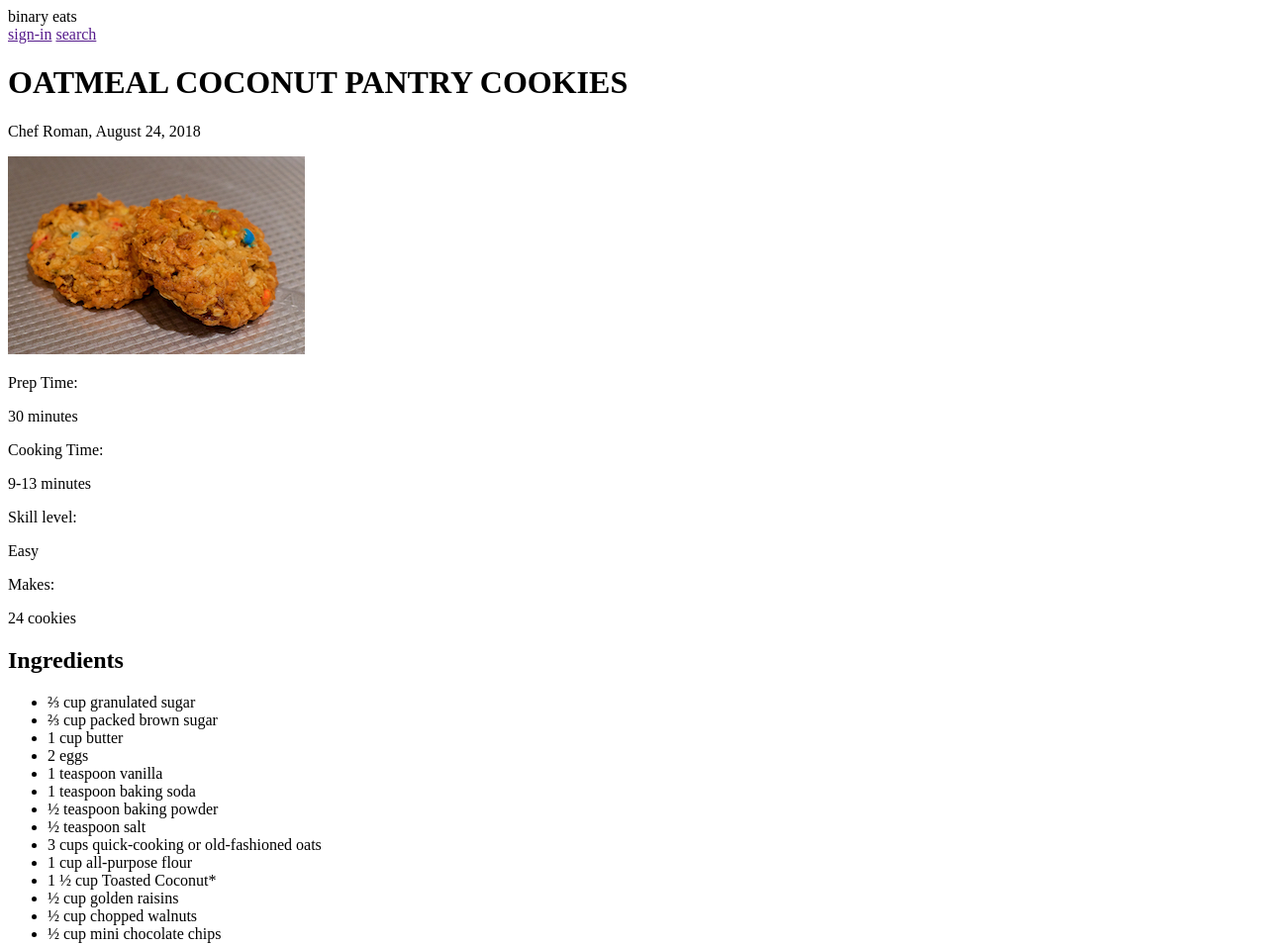
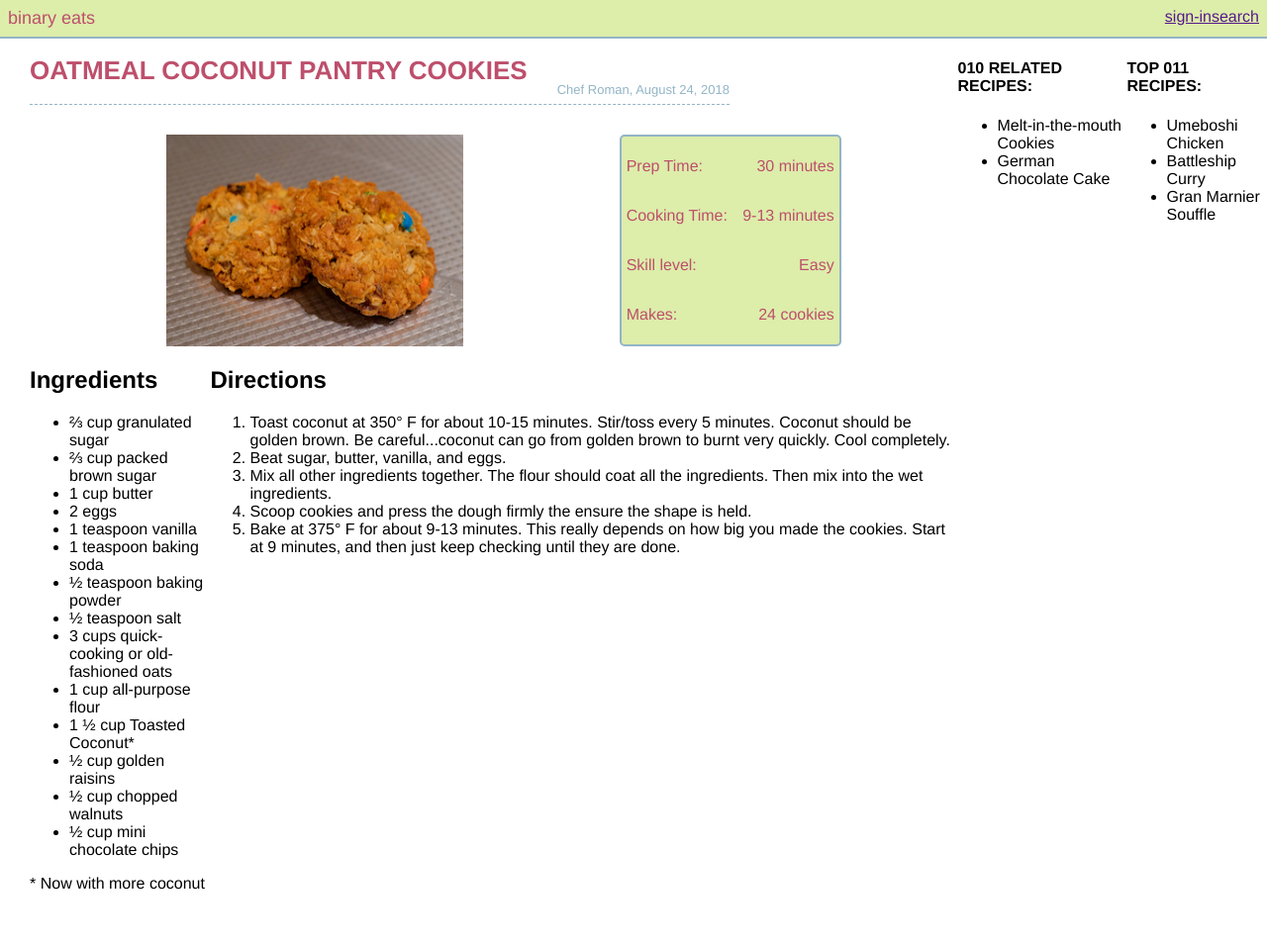
Before and after one commit to pesto-students/p14-tanish-shah-devwithsmile, a plain HTML site: page Week-4/recipe_with_flexBox/index.html in a window 1280 px wide. Shown: the top 956 px of the page at 99% size. After the commit the page ends 918 px from the top, so only its background shows below. Drawn offline with Linux system fonts and the light colour scheme.

Commit message:
recipe  assignment

```diff
--- a/Week-4/recipe_with_flexBox/styles.css
+++ b/Week-4/recipe_with_flexBox/styles.css
@@ -1,115 +1,111 @@
-<!DOCTYPE html>
-<html lang="en">
+/* Add your styles here */
 
-<head>
-    <meta charset="UTF-8">
-    <title>binary eats - Oatmeal Coconut Pantry Cookies</title>
-    <link href="styles.css" rel="stylesheet">
-</head>
+/* Given CSS rules below */
+body {
+    margin: 0;
+    font-family: Helvetica, sans-serif;
+}
 
-<body>
-    <header>
-        <div class="logo">binary eats</div>
-        <div class="not-logo">
-            <a href="">sign-in</a>
-            <a href="">search</a>
-        </div>
-    </header>
+header {
+    border-bottom: 2px solid #93B5C6;
+    background-color: #DDEDAA;
+    padding: 8px;
+    display: flex;
+    justify-content: space-between;
+}
 
-    <div class="content">
+.logo {
+    color: #BD4F6C;
+    font-size: 18px;
+   }
 
-        <div class="main-content">
+ .not-logo{
+    display: flex;
+    justify-content:flex-end;
 
-            <div class="title">
-                <h1>OATMEAL COCONUT PANTRY COOKIES</h1>
-                <p>Chef Roman, August 24, 2018</p>
-            </div>
+ }
 
-            <div class="summary">
-                <img src="oatmealCookie_small.jpg" alt="Photo of two of the world's best oatmeal cookies">
+ .content {
+    margin-left: 30px;
+    display: flex;
+    flex-wrap: wrap;
+ }
 
-                <div>
-                    <div>
-                        <p>Prep Time:</p>
-                        <p>30 minutes</p>
-                    </div>
+ .title {
+    border-bottom: 1px dashed #93B5C6;
+    font-size: small;
+    display: flex;
+    align-items: baseline;
+ }
 
-                    <div>
-                        <p>Cooking Time:</p>
-                        <p>9-13 minutes</p>
-                    </div>
+ .title h1 {
+    color: #BD4F6C;
+ }
 
-                    <div>
-                        <p>Skill level:</p>
-                        <p>Easy</p>
-                    </div>
+ .title p {
+    color: #93B5C6;
+    margin-left: 30px;
+    position: relative;
+    top:15px;
 
-                    <div>
-                        <p>Makes:</p>
-                        <p>24 cookies</p>
-                    </div>
-                </div>
 
-            </div>
+ }
 
-            <div class="idclass">
-                <div class="ingredients">
-                    <h2>Ingredients</h2>
-                    <ul>
-                        <li>⅔ cup granulated sugar</li>
-                        <li>⅔ cup packed brown sugar</li>
-                        <li>1 cup butter</li>
-                        <li>2 eggs</li>
-                        <li>1 teaspoon vanilla</li>
-                        <li>1 teaspoon baking soda</li>
-                        <li>½ teaspoon baking powder</li>
-                        <li>½ teaspoon salt</li>
-                        <li>3 cups quick-cooking or old-fashioned oats</li>
-                        <li>1 cup all-purpose flour</li>
-                        <li>1 ½ cup Toasted Coconut*</li>
-                        <li>½ cup golden raisins</li>
-                        <li>½ cup chopped walnuts</li>
-                        <li>½ cup mini chocolate chips</li>
-                    </ul>
-                    <p>* Now with more coconut</p>
-                </div>
+ .summary {
+    margin-top: 30px;
+    display: flex;
+    justify-content: space-evenly;
+    flex-grow: 1;
+    flex-basis: 100%;
+ }
 
-                <div class="directions">
-                    <h2>Directions</h2>
-                    <ol>
-                        <li>Toast coconut at 350° F for about 10-15 minutes. Stir/toss every 5 minutes. Coconut should be
-                            golden brown. Be careful...coconut can go from golden brown to burnt very quickly. Cool
-                            completely.</li>
-                        <li>Beat sugar, butter, vanilla, and eggs.</li>
-                        <li>Mix all other ingredients together. The flour should coat all the ingredients. Then mix into the
-                            wet ingredients.</li>
-                        <li>Scoop cookies and press the dough firmly the ensure the shape is held.</li>
-                        <li>Bake at 375° F for about 9-13 minutes. This really depends on how big you made the cookies.
-                            Start at 9 minutes, and then just keep checking until they are done.</li>
-                    </ol>
-                </div>
-            </div>
-        </div>
+ .summary > div {
+    background-color: #DDEDAA;
+    border: 2px solid #93B5C6;
+    border-radius: 5px;
+    color: #BD4F6C;
+    padding: 5px;
+    width: 210px;
+    position: relative;
+    left: 20px;
+ }
 
-        <div class="related-content">
-            <div>
-                <h4>010 RELATED RECIPES:</h4>
-                <ul>
-                    <li>Melt-in-the-mouth Cookies</li>
-                    <li>German Chocolate Cake</li>
-                </ul>
-            </div>
-            <div>
-                <h4>TOP 011 RECIPES:</h4>
-                <ul>
-                    <li>Umeboshi Chicken</li>
-                    <li>Battleship Curry</li>
-                    <li>Gran Marnier Souffle</li>
-                </ul>
-            </div>
-        </div>
-    </div>
+ .summary > div >div{
+    display: flex;
+    justify-content: space-between;
+ }
 
-</body>
 
-</html>
+
+ .related-content {
+   margin: 0%;
+    display: flex;
+    flex-grow: 1;
+    flex-basis: 20%;
+
+ }
+
+ .main-content{
+    display: flex;
+    flex-wrap: wrap;
+    flex-grow: 1;
+    flex-basis: 70%;
+ }
+
+ .direction{
+    display: flex;
+    flex-grow: 1;
+    flex-basis: 45%;
+    position: relative;
+    left: 10%;
+ }
+
+ .idclass{
+    display: flex;
+    flex-direction: row;
+   }
+
+
+   .ingredients {
+    display:inline-block;
+   }
```
Also changed, not shown: Week-4/postion_cards/styles.css (added, +80 -0 lines), Week-4/postion_cards/index.html (added).
